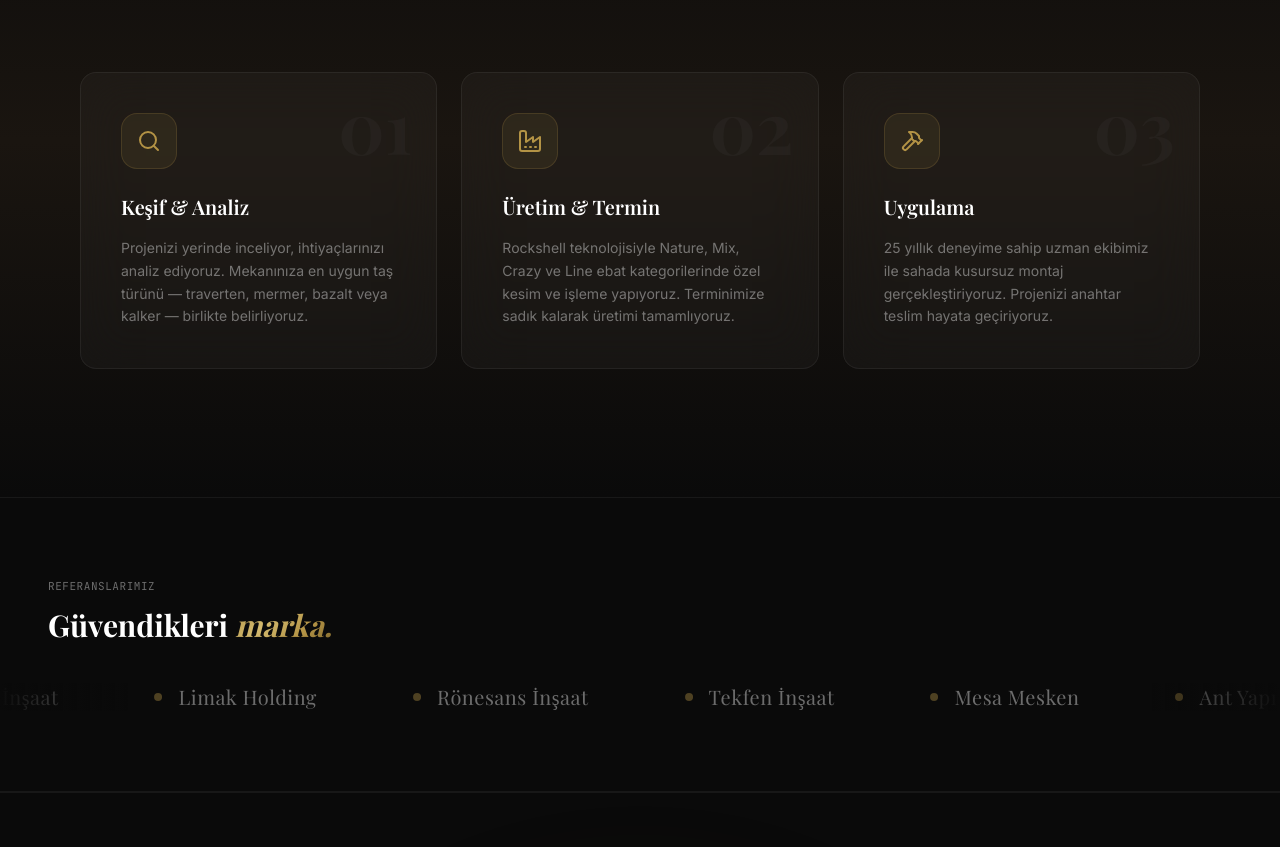
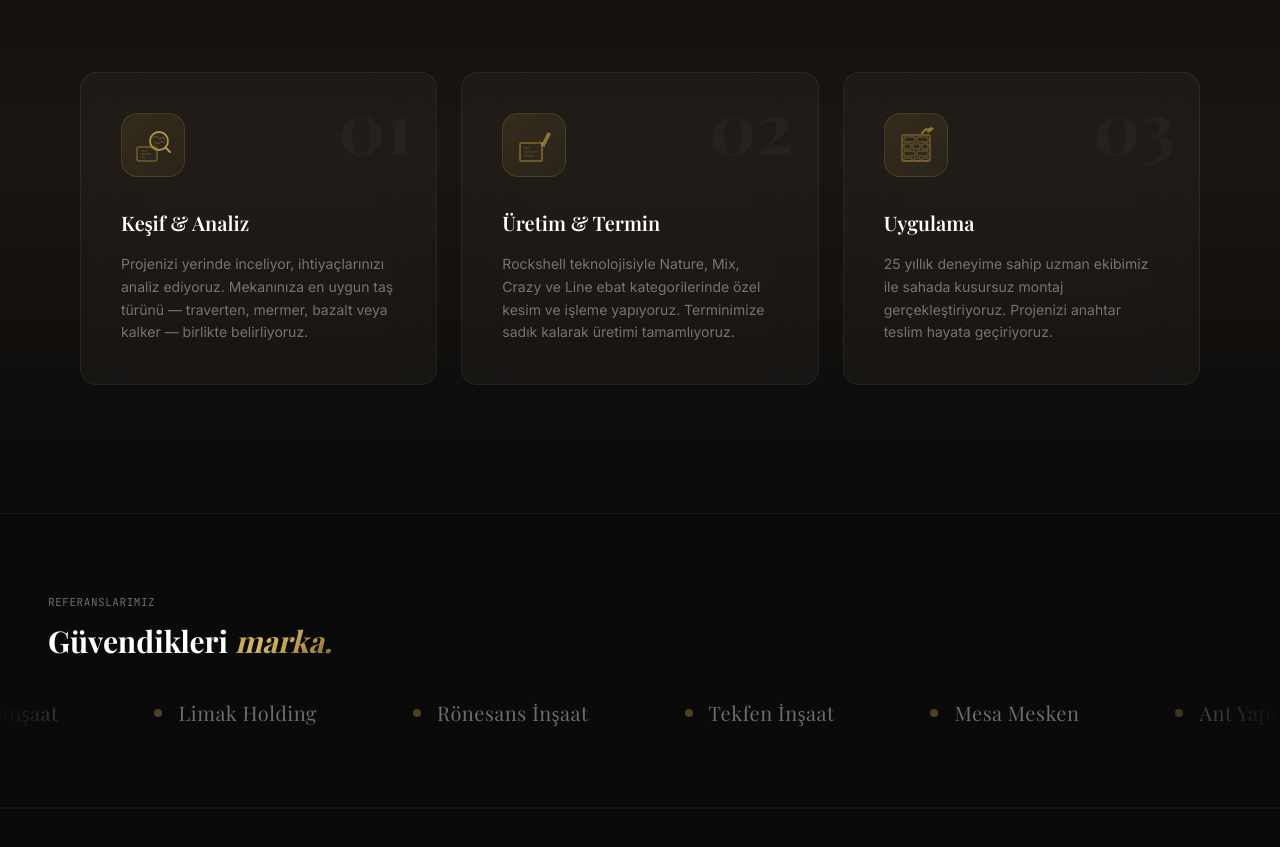
Before and after one commit to selimzenger-source/urlastone-web, a Next.js app: page / in a window 1280 px wide. Shown: the part 2896-3743 px from the top of the page. Built offline with nearby package versions, Linux system fonts and the light colour scheme; a web font is replaced by a local one.

Commit message:
Process ikonlari custom SVG ile degistirildi - tas sektorune ozel

```diff
--- a/src/components/ProcessSection.tsx
+++ b/src/components/ProcessSection.tsx
@@ -1,26 +1,80 @@
 'use client'
 
-import { Search, Factory, Hammer } from 'lucide-react'
 import { useLanguage } from '@/context/LanguageContext'
+
+/* Custom SVG icons — stone industry specific */
+const IconKesifAnaliz = () => (
+  <svg width="40" height="40" viewBox="0 0 40 40" fill="none" xmlns="http://www.w3.org/2000/svg">
+    {/* Magnifying glass over stone slab */}
+    <rect x="4" y="22" width="20" height="14" rx="2" stroke="currentColor" strokeWidth="1.5" opacity="0.5" />
+    <line x1="8" y1="26" x2="14" y2="26" stroke="currentColor" strokeWidth="1" opacity="0.3" />
+    <line x1="8" y1="29" x2="18" y2="29" stroke="currentColor" strokeWidth="1" opacity="0.3" />
+    <line x1="8" y1="32" x2="12" y2="32" stroke="currentColor" strokeWidth="1" opacity="0.3" />
+    <circle cx="26" cy="16" r="9" stroke="currentColor" strokeWidth="1.8" />
+    <line x1="32.5" y1="22.5" x2="37" y2="27" stroke="currentColor" strokeWidth="2" strokeLinecap="round" />
+    {/* Stone texture inside magnifier */}
+    <path d="M20 13 L23 11 L27 14 L30 12 L32 15" stroke="currentColor" strokeWidth="1" opacity="0.4" strokeLinecap="round" />
+    <path d="M21 17 L25 19 L29 16 L31 18" stroke="currentColor" strokeWidth="1" opacity="0.4" strokeLinecap="round" />
+  </svg>
+)
+
+const IconUretimTermin = () => (
+  <svg width="40" height="40" viewBox="0 0 40 40" fill="none" xmlns="http://www.w3.org/2000/svg">
+    {/* Chisel cutting stone block */}
+    <rect x="6" y="18" width="22" height="18" rx="1" stroke="currentColor" strokeWidth="1.5" opacity="0.6" />
+    {/* Stone texture lines */}
+    <line x1="10" y1="23" x2="16" y2="23" stroke="currentColor" strokeWidth="1" opacity="0.25" />
+    <line x1="10" y1="27" x2="24" y2="27" stroke="currentColor" strokeWidth="1" opacity="0.25" />
+    <line x1="10" y1="31" x2="20" y2="31" stroke="currentColor" strokeWidth="1" opacity="0.25" />
+    {/* Chisel tool */}
+    <path d="M28 20 L34 8 L36 9 L30 21 Z" stroke="currentColor" strokeWidth="1.5" fill="currentColor" opacity="0.7" />
+    {/* Sparks */}
+    <circle cx="28" cy="18" r="1" fill="currentColor" opacity="0.6" />
+    <circle cx="31" cy="16" r="0.7" fill="currentColor" opacity="0.4" />
+    <circle cx="26" cy="16" r="0.7" fill="currentColor" opacity="0.4" />
+    {/* Cut line on stone */}
+    <line x1="28" y1="20" x2="28" y2="36" stroke="currentColor" strokeWidth="1" strokeDasharray="2 2" opacity="0.4" />
+  </svg>
+)
+
+const IconUygulama = () => (
+  <svg width="40" height="40" viewBox="0 0 40 40" fill="none" xmlns="http://www.w3.org/2000/svg">
+    {/* Building wall with stone pattern */}
+    <rect x="6" y="10" width="28" height="26" rx="1" stroke="currentColor" strokeWidth="1.5" opacity="0.5" />
+    {/* Stone brick pattern */}
+    <rect x="8" y="12" width="11" height="5" rx="0.5" stroke="currentColor" strokeWidth="1" opacity="0.5" />
+    <rect x="21" y="12" width="11" height="5" rx="0.5" stroke="currentColor" strokeWidth="1" opacity="0.5" />
+    <rect x="8" y="19" width="7" height="5" rx="0.5" stroke="currentColor" strokeWidth="1" opacity="0.5" />
+    <rect x="17" y="19" width="7" height="5" rx="0.5" stroke="currentColor" strokeWidth="1" opacity="0.5" />
+    <rect x="26" y="19" width="6" height="5" rx="0.5" stroke="currentColor" strokeWidth="1" opacity="0.5" />
+    <rect x="8" y="26" width="11" height="5" rx="0.5" stroke="currentColor" strokeWidth="1" opacity="0.5" />
+    <rect x="21" y="26" width="11" height="5" rx="0.5" stroke="currentColor" strokeWidth="1" opacity="0.5" />
+    <rect x="8" y="33" width="8" height="3" rx="0.5" stroke="currentColor" strokeWidth="1" opacity="0.5" />
+    <rect x="18" y="33" width="6" height="3" rx="0.5" stroke="currentColor" strokeWidth="1" opacity="0.5" />
+    <rect x="26" y="33" width="6" height="3" rx="0.5" stroke="currentColor" strokeWidth="1" opacity="0.5" />
+    {/* Trowel */}
+    <path d="M30 4 L36 2 L38 4 L32 8 Z" fill="currentColor" opacity="0.7" />
+    <line x1="30" y1="4" x2="26" y2="8" stroke="currentColor" strokeWidth="1.8" strokeLinecap="round" opacity="0.7" />
+  </svg>
+)
+
+const icons = [IconKesifAnaliz, IconUretimTermin, IconUygulama]
 
 export default function ProcessSection() {
   const { t } = useLanguage()
 
   const steps = [
     {
-      icon: Search,
       title: t.process_step1_title,
       description: t.process_step1_desc,
       number: '01',
     },
     {
-      icon: Factory,
       title: t.process_step2_title,
       description: t.process_step2_desc,
       number: '02',
     },
     {
-      icon: Hammer,
       title: t.process_step3_title,
       description: t.process_step3_desc,
       number: '03',
@@ -48,7 +102,7 @@ export default function ProcessSection() {
         {/* Steps */}
         <div className="grid grid-cols-1 md:grid-cols-3 gap-6">
           {steps.map((step, index) => {
-            const Icon = step.icon
+            const Icon = icons[index]
             return (
               <div key={index} className="glass-card p-8 md:p-10 group hover:bg-white/[0.06] transition-all duration-500 relative overflow-hidden">
                 {/* Step number watermark */}
@@ -57,8 +111,8 @@ export default function ProcessSection() {
                 </div>
 
                 {/* Icon */}
-                <div className="w-14 h-14 rounded-2xl bg-gold-400/10 border border-gold-400/20 flex items-center justify-center mb-6 group-hover:bg-gold-400/20 group-hover:border-gold-400/30 transition-all duration-500">
-                  <Icon size={24} className="text-gold-400" />
+                <div className="w-16 h-16 rounded-2xl bg-gradient-to-br from-gold-400/15 to-gold-600/10 border border-gold-400/20 flex items-center justify-center mb-8 group-hover:from-gold-400/25 group-hover:to-gold-600/15 group-hover:border-gold-400/35 transition-all duration-500 text-gold-400">
+                  <Icon />
                 </div>
 
                 {/* Content */}
```
